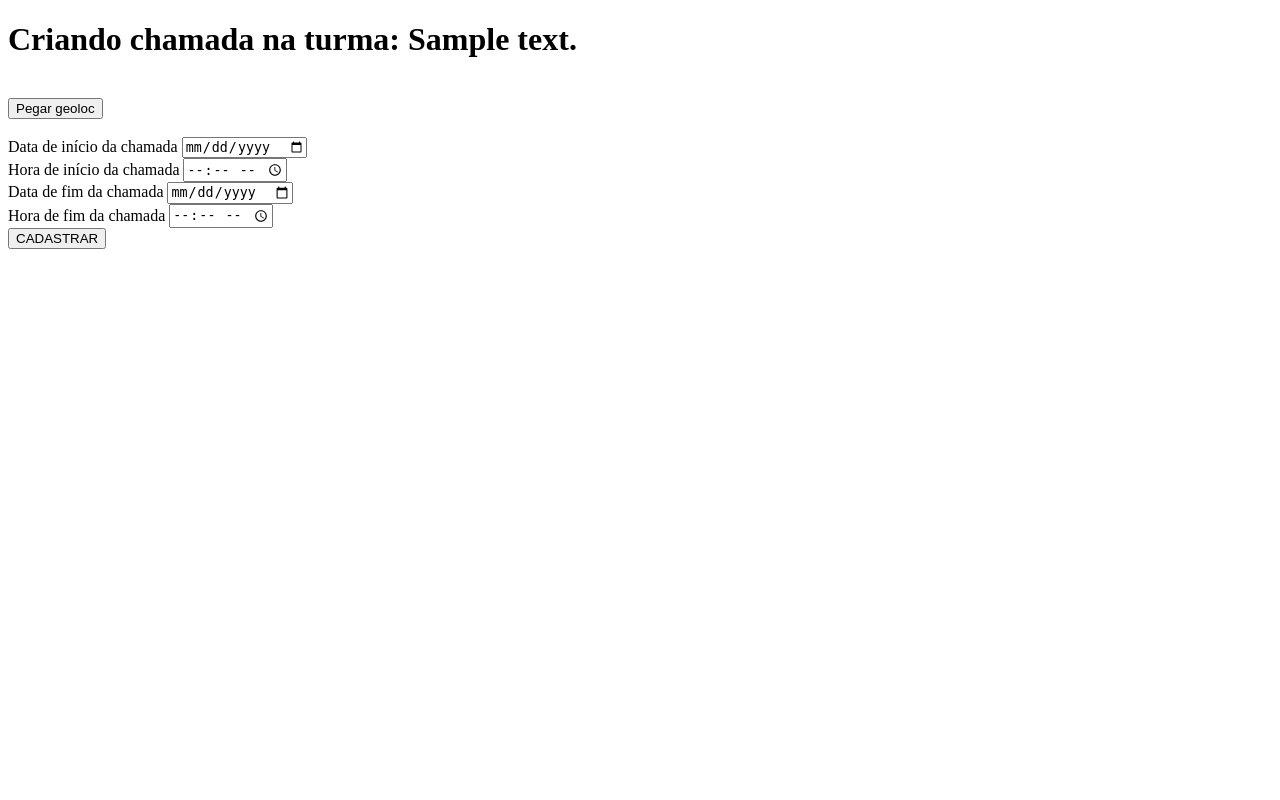
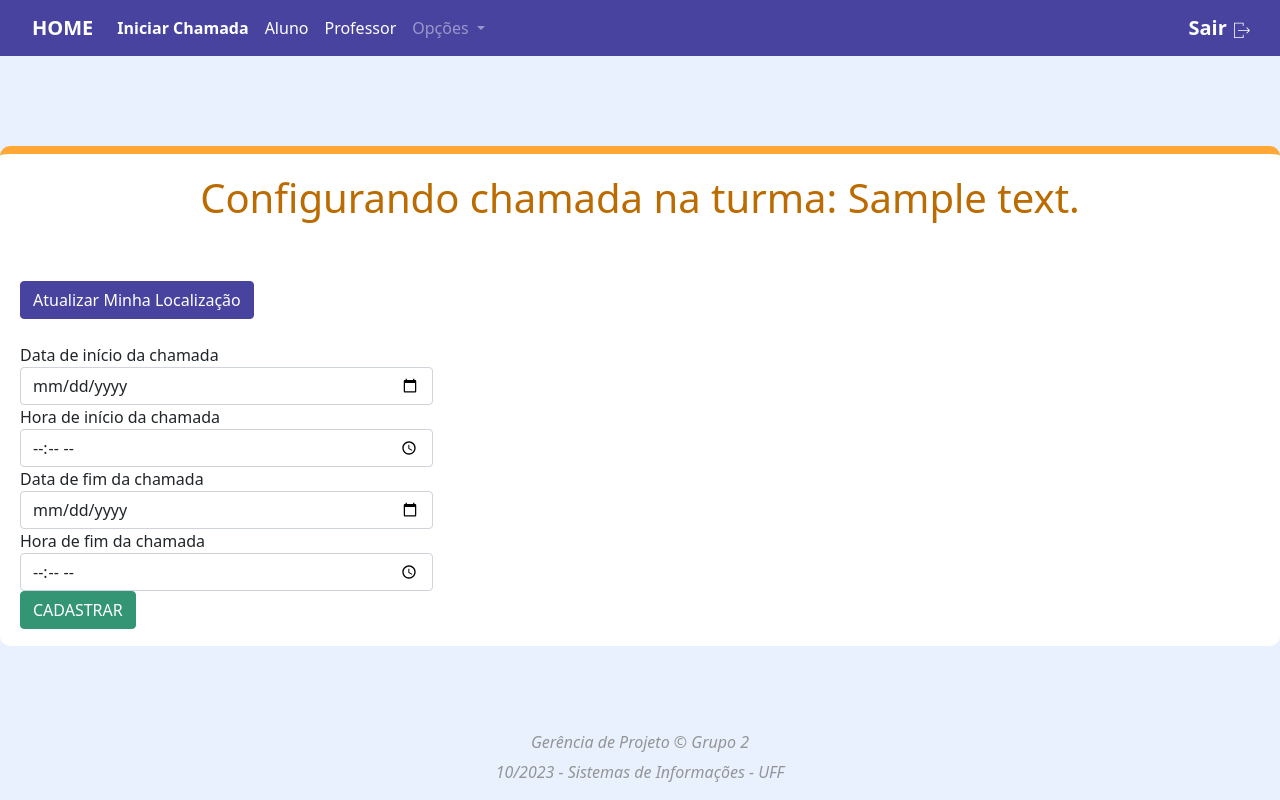
Before and after one commit to gabrielripper1/projeto_e_manutencao, a Flask app: page /move_cria_chamada/aluno.html in a window 1280 px wide. Run offline with Flask 3, Linux system fonts and the light colour scheme; a database or web service that is not in the repository returns one stand-in record (values such as "Sample title"); some libraries are stand-ins or nearby versions.

```diff
--- a/ChamaInteligente/Geoloc_e_BD/app.py
+++ b/ChamaInteligente/Geoloc_e_BD/app.py
@@ -273,6 +273,21 @@ def show_alunos(idAula):
     conn.close()
     return render_template("lista_alunos.html")
 
+
+
+"""
+.########..########..########..######..########.##....##..######.....###...
+.##.....##.##.....##.##.......##....##.##.......###...##.##....##...##.##..
+.##.....##.##.....##.##.......##.......##.......####..##.##........##...##.
+.########..########..######....######..######...##.##.##.##.......##.....##
+.##........##...##...##.............##.##.......##..####.##.......#########
+.##........##....##..##.......##....##.##.......##...###.##....##.##.....##
+.##........##.....##.########..######..########.##....##..######..##.....##
+.........................................................####..............
+.......................................................####................
+"""
+
+
 @app.route("/muda_presenca", methods=["GET", "POST"])
 def muda_presenca():
     presenca = request.form.get('presenca')
@@ -292,6 +307,26 @@ def muda_presenca():
     conn.close()
 
     return render_template("lista_alunos.html")
+
+@app.route("/registra_presenca/<idTurma>", methods=["GET", "POST"])
+def muda_presenca(idTurma):
+    presenca = request.form.get('presenca')
+    idAluno = request.form.get('idAluno')
+    idAula = session.get("idAula")
+
+    conn = conexao()
+    cur = conn.cursor()
+    query = "UPDATE public.aluno_aula SET id_presenca_aluno_aula = %s WHERE id_aluno = %s;"
+    cur.execute(query, [presenca_dict[presenca], idAluno])
+    query = "SELECT aluno.nome, aluno.id_aluno, aluno_aula.id_presenca_aluno_aula  FROM aluno INNER JOIN aluno_aula ON aluno.id_aluno = aluno_aula.id_aluno WHERE aluno_aula.id_aula = %s;"
+    cur.execute(query, [idAula])
+    alunos_aula = cur.fetchall()
+    session['dados'] = alunos_aula
+    conn.commit()
+    cur.close()
+    conn.close()
+
+    return render_template("registra_presenca.html")
 
 @app.route("/move_cria_chamada/<idTurma>", methods=["GET", "POST"])
 def move_cria_chamada(idTurma):
--- a/ChamaInteligente/Geoloc_e_BD/templates/aula.html
+++ b/ChamaInteligente/Geoloc_e_BD/templates/aula.html
@@ -75,10 +75,10 @@
 					<td>
 						{% if session.get("TIPO_USER") == 1 %}
 						<button type="button" class="btn btn-primary btn-agree" data-bs-toggle="modal" data-bs-target="#myModal"> Presença </button>
+						<button type="button" class="btn btn-primary" data-bs-toggle="modal" data-bs-target="#myModal"> Solicitar Abono de Falta </button>
 						{% elif session.get("TIPO_USER") == 2 %}
-							<a class="btn btn-danger" type="button" href="/show_alunos/{{aulas_turma[1]}}">Relatório de Presença</a>
+							<a class="btn btn-danger" type="button" href="/show_alunos/{{aulas_turma[1]}}">Painel de Presença</a>
 						{% endif %}
-						<button type="button" class="btn btn-primary" data-bs-toggle="modal" data-bs-target="#myModal"> Solicitar Abono de Falta </button>
 					</td>
 				</tr>
                 {% endfor %}
--- a/ChamaInteligente/Geoloc_e_BD/templates/iniciar_chamada.html
+++ b/ChamaInteligente/Geoloc_e_BD/templates/iniciar_chamada.html
@@ -1,9 +1,94 @@
 <!DOCTYPE html>
 <html lang="en">
 <head>
-	<meta charset="UTF-8">
-	<meta name="viewport" content="width=device-width, initial-scale=1.0">
-	<title>Cria Chamada</title>
+    <meta charset="UTF-8">
+    <meta http-equiv="X-UA-Compatible" content="IE=edge">
+    <meta name="viewport" content="width=device-width, initial-scale=1.0">
+    <title>Chamada Inteligente</title>
+
+    <link href="https://cdn.jsdelivr.net/npm/bootstrap@5.0.2/dist/css/bootstrap.min.css" rel="stylesheet"
+        integrity="sha384-EVSTQN3/azprG1Anm3QDgpJLIm9Nao0Yz1ztcQTwFspd3yD65VohhpuuCOmLASjC" crossorigin="anonymous">
+	<link rel="stylesheet" type="text/css" href="{{ url_for('static', filename='style.css') }}">
+</head>
+
+<body>
+	<nav class="navbar navbar-expand-lg navbar-dark">
+		<div class="container-fluid">
+			<a class="navbar-brand" href="index.html">HOME</a>
+			<button class="navbar-toggler" type="button" data-toggle="collapse" data-target="#navbarSupportedContent"
+				aria-controls="navbarSupportedContent" aria-expanded="false" aria-label="Toggle navigation">
+				<span class="navbar-toggler-icon"></span>
+			</button>
+
+			<div class="collapse navbar-collapse" id="navbarSupportedContent">
+				<ul class="navbar-nav me-auto mb-2 mb-lg-0">
+					<li class="nav-item">
+						<a class="nav-link" href="iniciar_chamada.html">Iniciar Chamada</a>
+					</li>
+					<li class="nav-item">
+						<a class="nav-link" href="aluno.html">Aluno</a>
+					</li>
+					<li class="nav-item">
+						<a class="nav-link" href="prof.html">Professor</a>
+					</li>
+					<li class="nav-item dropdown">
+						<a class="nav-link dropdown-toggle" href="#" id="navbarDropdown" role="button"
+							data-toggle="dropdown" aria-haspopup="true" aria-expanded="false" style="color: #ffffff73!important">
+							Opções
+						</a>
+						<div class="dropdown-menu" aria-labelledby="navbarDropdown">
+							<a class="dropdown-item" href="#">Gerenciar Turmas</a>
+							<a class="dropdown-item" href="#">Gerenciar Alunos</a>
+							<div class="dropdown-divider"></div>
+							<a class="dropdown-item" href="#">Gerenciar Professores</a>
+						</div>
+					</li>
+				</ul>
+				<a class="navbar-brand" href="login prof.html">Sair
+					<svg xmlns="http://www.w3.org/2000/svg" width="20" fill="Red" height="16" fill="currentColor"
+						class="bi bi-door-open-fill" viewBox="0 0 20 20"><g id="SVGRepo_bgCarrier" stroke-width="0"></g><g id="SVGRepo_tracerCarrier" stroke-linecap="round" 	stroke-linejoin="round"></g><g id="SVGRepo_iconCarrier"> <g id="layer1"> <path d="M 0 1 L 0 20 L 12 20 L 12 16 L 11 16 L 11 19 L 1 19 L 1 2 L 11 2 L 11 5 L 12 5 L 12 	1 L 0 1 z M 15 7 L 18 10 L 5 10 L 5 11 L 18 11 L 15 14 L 16.5 14 L 20 10.5 L 16.5 7 L 15 7 z " style="fill:#ffffff; fill-opacity:1; stroke:none; stroke-width:0px;"></	path></g></g></svg>
+				</a>
+			</div>
+		</div>
+	</nav>
+
+
+	<div class="container container-geral">
+		<h1 class="presentation-text">Configurando chamada na turma: {{desc_turma}}</h1>
+
+
+
+	<br>
+	<button class="btn btn-primary btn-block mb-4" onclick="obterLocalizacao()">Atualizar Minha Localização</button>
+	<div id="endereco"></div>
+
+
+
+	<form action="/cria_chamada" method="post">
+		<section id="cria_chamada">
+			<input type="hidden" name="geoloc" id="geoloc" value="">
+			<input type="hidden" name="idTurma" value={{idTurma}}>
+
+			<div class="form-outline col-4">
+				<label class="form-check-label" for="data_ini">Data de início da chamada</label>
+				<input class="form-control" type="date" name="data_ini" id="data_ini" required>
+			</div>
+			<div class="form-outline col-4">
+				<label class="form-check-label" for="hora_ini">Hora de início da chamada</label>
+				<input class="form-control" type="time" name="hora_ini" id="hora_ini" required>
+			</div>
+			<div class="form-outline col-4">
+				<label class="form-check-label" for="data_fim">Data de fim da chamada</label>
+				<input class="form-control" type="date" name="data_fim" id="data_fim" required>
+			</div>
+			<div class="form-outline col-4">
+				<label class="form-check-label" for="hora_fim">Hora de fim da chamada</label>
+				<input class="form-control" type="time" name="hora_fim" id="hora_fim" required>
+			</div>
+			<button class="btn btn-primary btn-block mb-4 btn-agree" type ="submit" value="cadastrar" id="btn-cadastrar">CADASTRAR</button>
+		</section>
+	</form>
+
 	<script>
         function obterLocalizacao() {
             if ("geolocation" in navigator) {
@@ -45,40 +130,16 @@
                     "Content-type": "application/json; charset=UTF-8"
                 }
             });
-
-            // var xhr = new XMLHttpRequest();
-            // xhr.open("POST", "SalvarLocalizacao", true);
-            // xhr.setRequestHeader("Content-Type", "application/x-www-form-urlencoded");
-            // xhr.send("latitude=" + latitude + "&longitude=" + longitude);
         }
     </script>
-</head>
-<body>
-	<h1>Criando chamada na turma: {{desc_turma}}</h1>
-	<br>
-	<button onclick="obterLocalizacao()">Pegar geoloc</button>
-	<div id="endereco"></div>
-	<br>
-	<form action="/cria_chamada" method="post">
-		<section id="cria_chamada">
-			<input type="hidden" name="geoloc" id="geoloc" value="">
-			<input type="hidden" name="idTurma" value={{idTurma}}>
-			<label for="data_ini">Data de início da chamada</label>
-			<input type="date" name="data_ini" id="data_ini" required>
-			<br>
-			<label for="hora_ini">Hora de início da chamada</label>
-			<input type="time" name="hora_ini" id="hora_ini" required>
-			<br>
-			<label for="data_fim">Data de fim da chamada</label>
-			<input type="date" name="data_fim" id="data_fim" required>
-			<br>
-			<label for="hora_fim">Hora de fim da chamada</label>
-			<input type="time" name="hora_fim" id="hora_fim" required>
-			<br>
-			<button type ="submit" value="cadastrar" id="btn-cadastrar">CADASTRAR</button>
-			<br><br><br>
+	<script src="https://code.jquery.com/jquery-3.6.0.min.js"></script>
+	<script src="https://cdn.jsdelivr.net/npm/bootstrap@5.0.2/dist/js/bootstrap.bundle.min.js"
+			integrity="sha384-MrcW6ZMFYlzcLA8Nl+NtUVF0sA7MsXsP1UyJoMp4YLEuNSfAP+JcXn/tWtIaxVXM"
+			crossorigin="anonymous"></script>
+</body>
+<footer>
+	<h6>Gerência de Projeto © Grupo 2</h6>
+	<p>10/2023 - Sistemas de Informações - UFF</p>
+</footer>
 
-		</section>
-	</form>
-</body>
 </html>
--- a/ChamaInteligente/Geoloc_e_BD/templates/lista_alunos.html
+++ b/ChamaInteligente/Geoloc_e_BD/templates/lista_alunos.html
@@ -7,6 +7,9 @@
 </head>
 <body>
     <div>
+        <button type="button" class="btn btn-primary" data-bs-toggle="modal" data-bs-target="#myModal"> Relatório de frequencia de alunos presentes </button>
+        <button type="button" class="btn btn-primary" data-bs-toggle="modal" data-bs-target="#myModal"> Relatório de quantos alunos já foram reprovados </button>
+        <button type="button" class="btn btn-primary" data-bs-toggle="modal" data-bs-target="#myModal"> Relatório de alunos inscritos na matéria </button>
         <table>
             <tr>
                 <th>Aluno</th>
@@ -29,6 +32,7 @@
                             <option value="abono">Abono</option>
                         </select>
                         <button type ="submit" value="altera_presenca" id="btn-entrar">Alterar presença</button>
+                        <button type="button" class="btn btn-primary" data-bs-toggle="modal" data-bs-target="#myModal">Aprovar Abono de Falta</button>
                     </section>
                 </form></td>
                 <!-- <td><a class="btn btn-danger" type="button" href="/show_aula/{{aluno[1]}}">Ir para aula</a></td>                                                  -->
--- a/ChamaInteligente/Geoloc_e_BD/templates/login.html
+++ b/ChamaInteligente/Geoloc_e_BD/templates/login.html
@@ -14,7 +14,7 @@
 
 <body>
     <div class="container container-geral login-box">
-		<h1 class="presentation-text login-text">Olá, Aluno! Poderia se identificar?</h1>
+		<h1 class="presentation-text login-text">Olá! Poderia se identificar?</h1>
         {% if flag:%}
             <h1>senha errada</h1>
         {% endif %}
```
Also changed, not shown: ChamaInteligente/Geoloc_e_BD/static/call_config.css (added, +32 -0 lines), ChamaInteligente/Geoloc_e_BD/templates/registrar_presenca.html (added, +77 -0 lines), ChamaInteligente/Geoloc_e_BD/templates/turma.html (+6 -2 lines).
